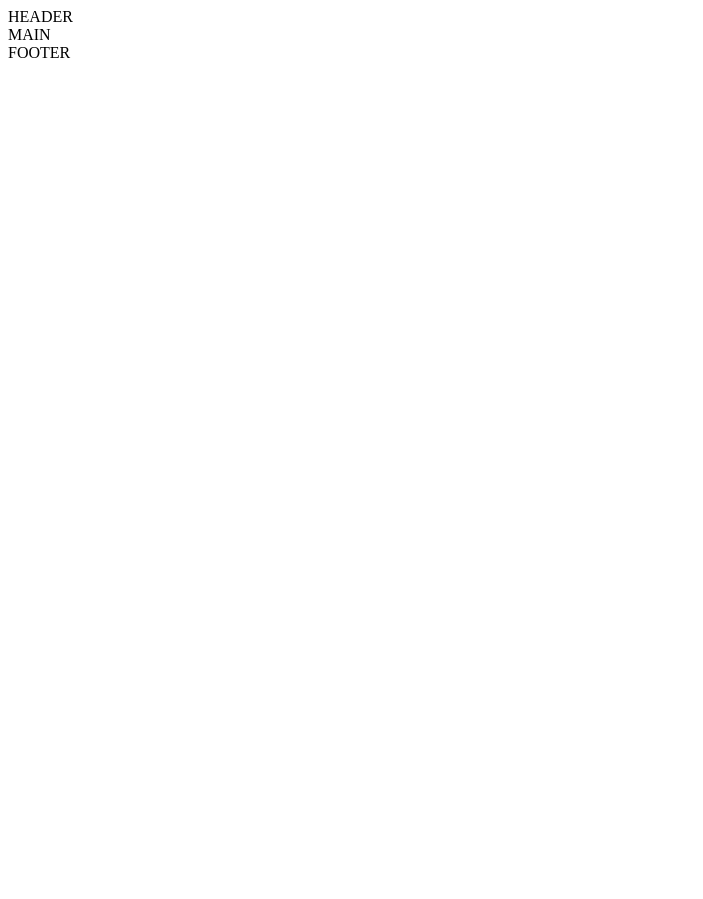
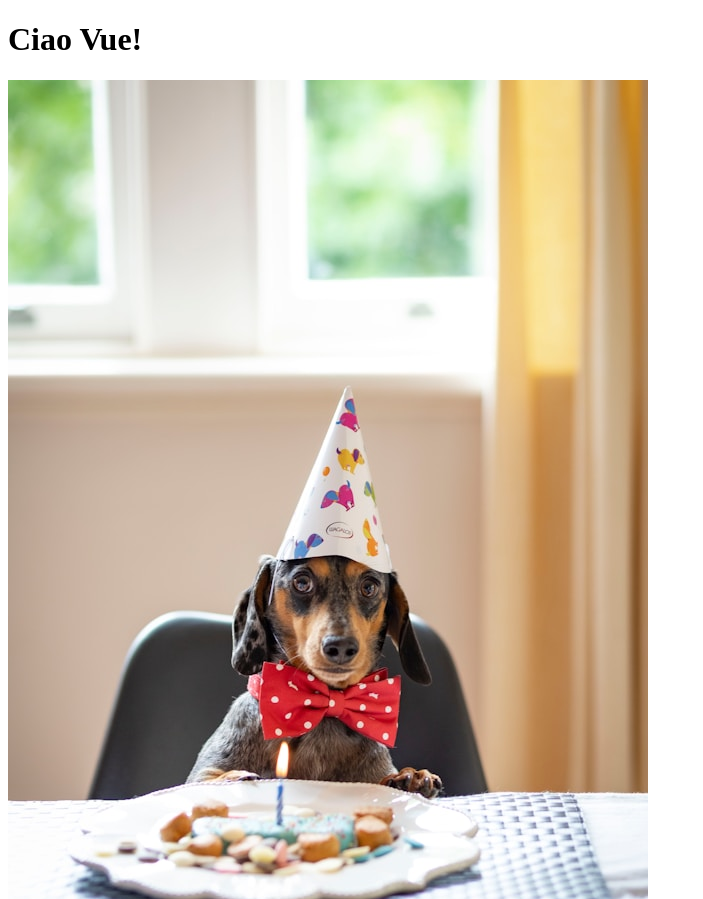
Before and after one commit to Claudio-Pri/vue-hello, a plain HTML site: page index.html in a window 1280 px wide. Shown: the top 899 px of the page, without its empty margins (0-703 px from the left). Before the commit the page ends 800 px from the top, so only its background shows below. Drawn offline with nearby package versions, Linux system fonts and the light colour scheme.

Commit message:
print h1, image da data

```diff
--- a/index.html
+++ b/index.html
@@ -4,7 +4,7 @@
 <head>
     <meta charset="UTF-8">
     <meta name="viewport" content="width=device-width, initial-scale=1.0">
-    <title>Template HTML CSS</title>
+    <title>Vue Hello</title>
     <!-- FONT AWESOME -->
     <link rel="stylesheet" href="https://cdnjs.cloudflare.com/ajax/libs/font-awesome/6.5.2/css/all.min.css"
         integrity="sha512-SnH5WK+bZxgPHs44uWIX+LLJAJ9/2PkPKZ5QiAj6Ta86w+fsb2TkcmfRyVX3pBnMFcV7oQPJkl9QevSCWr3W6A=="
@@ -19,39 +19,19 @@
 
 <body>
 
-    <!-- header -->
-    <header>
-        <div class="container">
-            HEADER
-        </div>
-    </header>
-    <!-- /header -->
 
-    <!-- main -->
-    <main>
-        <div class="container">
-            MAIN
-        </div>
-    </main>
-    <!-- /main -->
-
-    <!-- footer -->
-    <footer>
-        <div class="container">
-            FOOTER
-        </div>
-    </footer>
-    <!-- /footer -->
+    <div id="app">
+        <h1>{{ message }}</h1>
+        <img v-bind:src="image" alt="happy dog">
+    </div>
 
 
 
 
 
 
-    <!-- BOOTSTRAP -->
-    <!-- <script src="https://cdn.jsdelivr.net/npm/bootstrap@5.3.3/dist/js/bootstrap.bundle.min.js"
-        integrity="sha384-YvpcrYf0tY3lHB60NNkmXc5s9fDVZLESaAA55NDzOxhy9GkcIdslK1eN7N6jIeHz"
-        crossorigin="anonymous"></script> -->
+    <!-- VUE.JS -->
+    <script src="https://unpkg.com/vue@3/dist/vue.global.js"></script>
 
     <!-- SCRIPTS.JS -->
     <script src="js/scripts.js"></script>
--- a/js/scripts.js
+++ b/js/scripts.js
@@ -3,7 +3,24 @@ console.log('js collegato');
 //===== Appunti ======
 // ` backtick
 
+// {{TEXT INTERPOLATION}}
+
 //===== Code ======
 
 
 //===== Functions =====
+
+// deconstructuring
+const { createApp } = Vue
+
+createApp({
+    data() {
+        return {
+            message: 'Ciao Vue!',
+            image: 'img/happy-dog.jpg'
+        }
+    }
+
+
+}).mount('#app')
+// 'monto' vue
```
Also changed, not shown: img/happy-dog.jpg (added).
